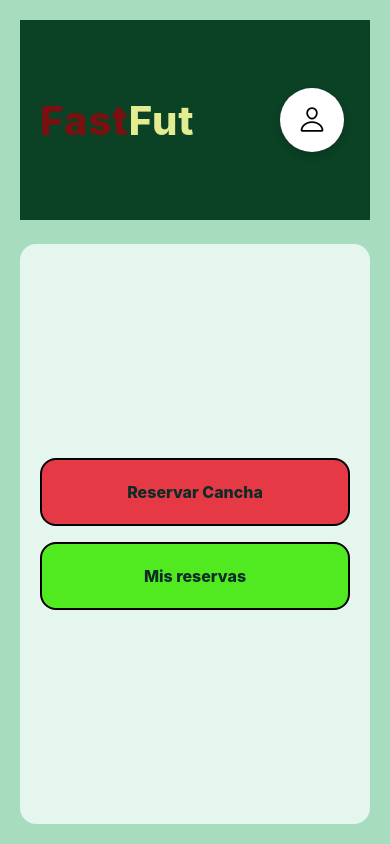
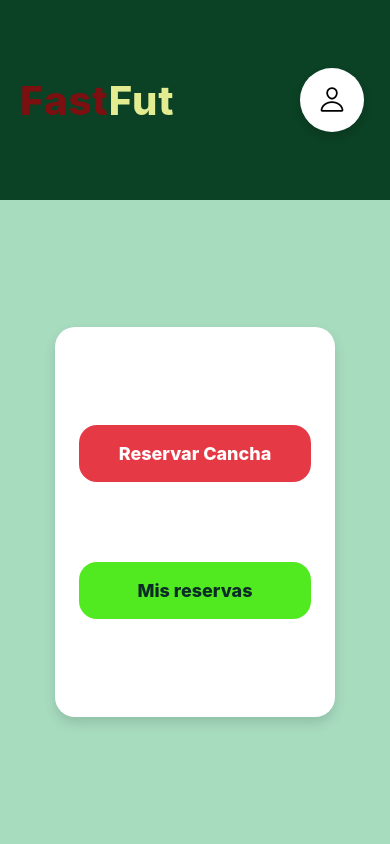
Before and after one commit to VictoriaGrageda/sistema-reserva-canchas, a React Native app in the folder frontend/: screen /Home in a window 390 px wide. Built offline with nearby package versions, Linux system fonts and the light colour scheme.

Commit message:
update changes frontend

```diff
--- a/frontend/src/components/Footer.tsx
+++ b/frontend/src/components/Footer.tsx
@@ -116,8 +116,8 @@ const styles = StyleSheet.create({
   brand: { fontSize: 40, fontWeight: "800", letterSpacing: 1 },
   brandPart1: { color: "#7C0F0F" },  // rojo oscuro tipo pincel
   brandPart2: { color: "#7C0F0F" },
-  brandPart3: { color: "#E3EC91" },  // amarillo del mock
-  brandPart4: { color: "#E3EC91" },
+  brandPart3: { color: colors.yellow },  // amarillo del mock
+  brandPart4: { color: colors.yellow },
 
   userBtn: { padding: 6 },
   userCircle: {
--- a/frontend/src/screens/HomeScreen.tsx
+++ b/frontend/src/screens/HomeScreen.tsx
@@ -1,33 +1,101 @@
-import { View, Text, StyleSheet, TouchableOpacity } from 'react-native';
+import { View, Text, StyleSheet, TouchableOpacity, StatusBar, Platform } from 'react-native';
 import colors from '../theme/colors';
 import type { NavProps } from '../navigation/types';
 import Footer from "../components/Footer";
+
 export default function HomeScreen({ navigation }: NavProps<'Home'>) {
   return (
-    <View style={styles.container}>
+    <View style={styles.screen}>
+      <StatusBar barStyle="light-content" backgroundColor={colors.green} />
+
       <Footer onLogout={() => navigation.replace('Welcome')} />
 
-      <View style={styles.panel}>
-        <TouchableOpacity style={[styles.action, { backgroundColor: colors.red }]} onPress={() => { /* navegar a reservar */ }}>
-          <Text style={styles.actionTitle}>Reservar Cancha</Text>
-        </TouchableOpacity>
+      {/* Contenido centrado debajo del header */}
+      <View style={styles.content}>
+        <View style={styles.panel}>
+          <TouchableOpacity
+            style={[styles.action, styles.actionPrimary]}
+            activeOpacity={0.85}
+            onPress={() => { /* navegar a reservar */ }}
+          >
+            <Text style={styles.actionTitleLight}>Reservar Cancha</Text>
+          </TouchableOpacity>
 
-        <TouchableOpacity style={[styles.action, { backgroundColor: '#51e91fff' }]} onPress={() => { /* navegar a mis reservas */ }}>
-          <Text style={styles.actionTitle}>Mis reservas</Text>
-        </TouchableOpacity>
-
-
+          <TouchableOpacity
+            style={[styles.action, styles.actionSecondary]}
+            activeOpacity={0.85}
+            onPress={() => { /* navegar a mis reservas */ }}
+          >
+            <Text style={styles.actionTitleDark}>Mis reservas</Text>
+          </TouchableOpacity>
+        </View>
       </View>
-
     </View>
   );
 }
 
 const styles = StyleSheet.create({
-  container: { flex: 1, backgroundColor: colors.lightGreen, padding: 20 },
+  // Fondo de la pantalla
+  screen: {
+    flex: 1,
+    backgroundColor: colors.lightGreen,
+  },
 
-  panel: { flex: 1, backgroundColor: colors.mint, marginTop: 24, borderRadius: 16, padding: 20, gap: 16, justifyContent: 'center' },
-  action: { borderWidth: 2, borderRadius: 16, paddingVertical: 22, alignItems: 'center' },
-  actionTitle: { fontSize: 16, fontWeight: '800', color: colors.dark },
-  logout: { marginTop: 12, backgroundColor: colors.red, paddingVertical: 14, borderRadius: 12, alignItems: 'center' },
+  // Zona que centra el panel
+  content: {
+    flex: 1,
+    alignItems: 'center',
+    justifyContent: 'center',
+    paddingHorizontal: 20,
+  },
+
+  // Panel blanco mejorado
+  panel: {
+    height: 390,
+    width: 280,
+    maxWidth: 340,       // mejor en teléfonos grandes
+    minHeight: 300,
+    backgroundColor: '#FFFFFF',
+    borderRadius: 20,
+    padding: 24,
+    gap: 80,
+    justifyContent: 'center',
+
+    // Sombra cross-platform
+    elevation: 6, // Android
+    shadowColor: colors.dark, // iOS
+    shadowOpacity: 0.15,
+    shadowRadius: 12,
+    shadowOffset: { width: 0, height: 6 },
+  },
+
+  // Botones
+  action: {
+    alignItems: 'center',
+    justifyContent: 'center',
+    width: '100%',
+    borderRadius: 18,
+    paddingVertical: 18,
+
+
+
+  },
+  actionPrimary: {
+    backgroundColor: colors.red, // rojo de tu theme
+  },
+  actionSecondary: {
+    backgroundColor: '#51e91fff',
+  },
+
+  // Tipografías
+  actionTitleLight: {
+    fontSize: 18,
+    fontWeight: '800',
+    color: colors.white,
+  },
+  actionTitleDark: {
+    fontSize: 18,
+    fontWeight: '800',
+    color: colors.dark,
+  },
 });
```
